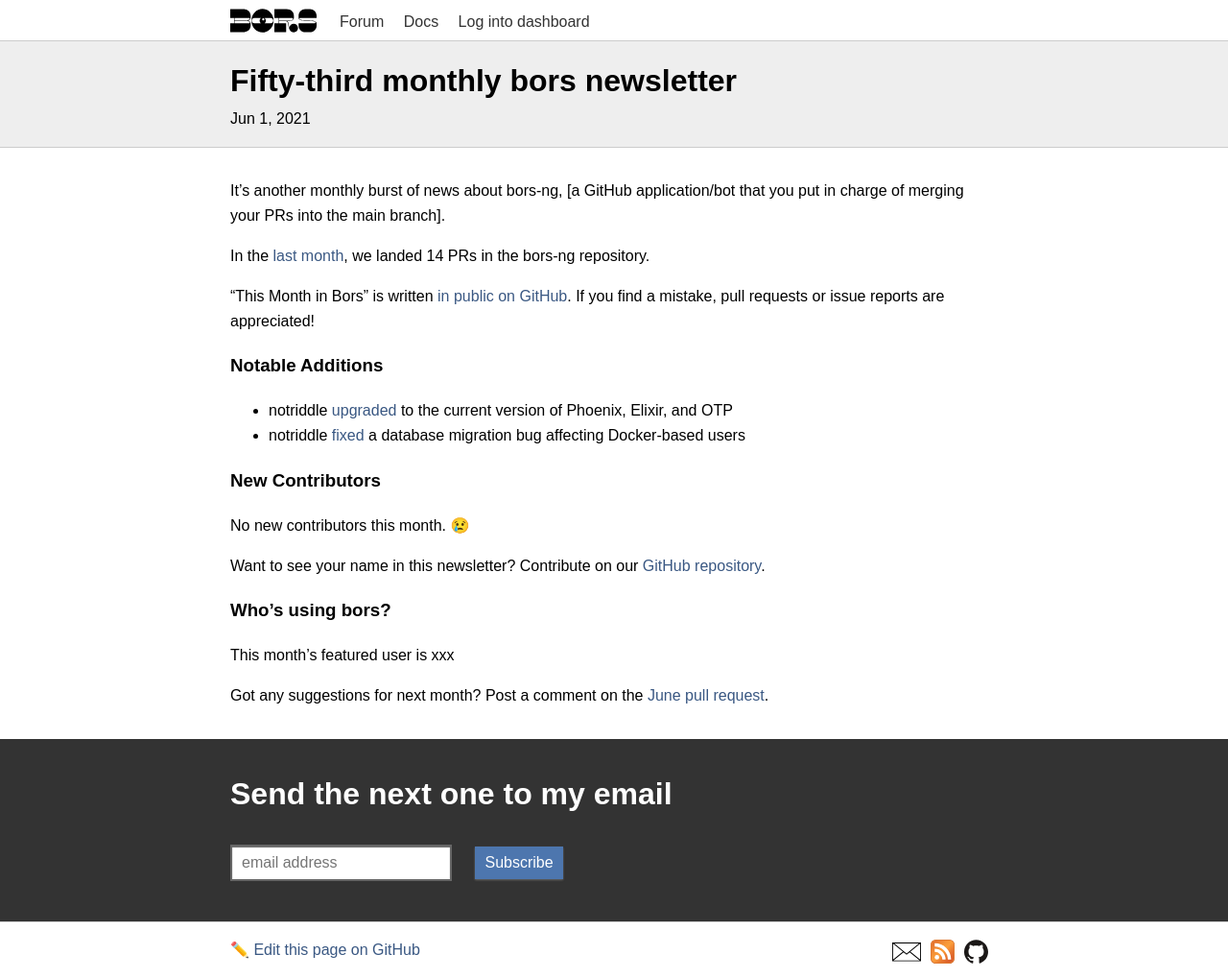
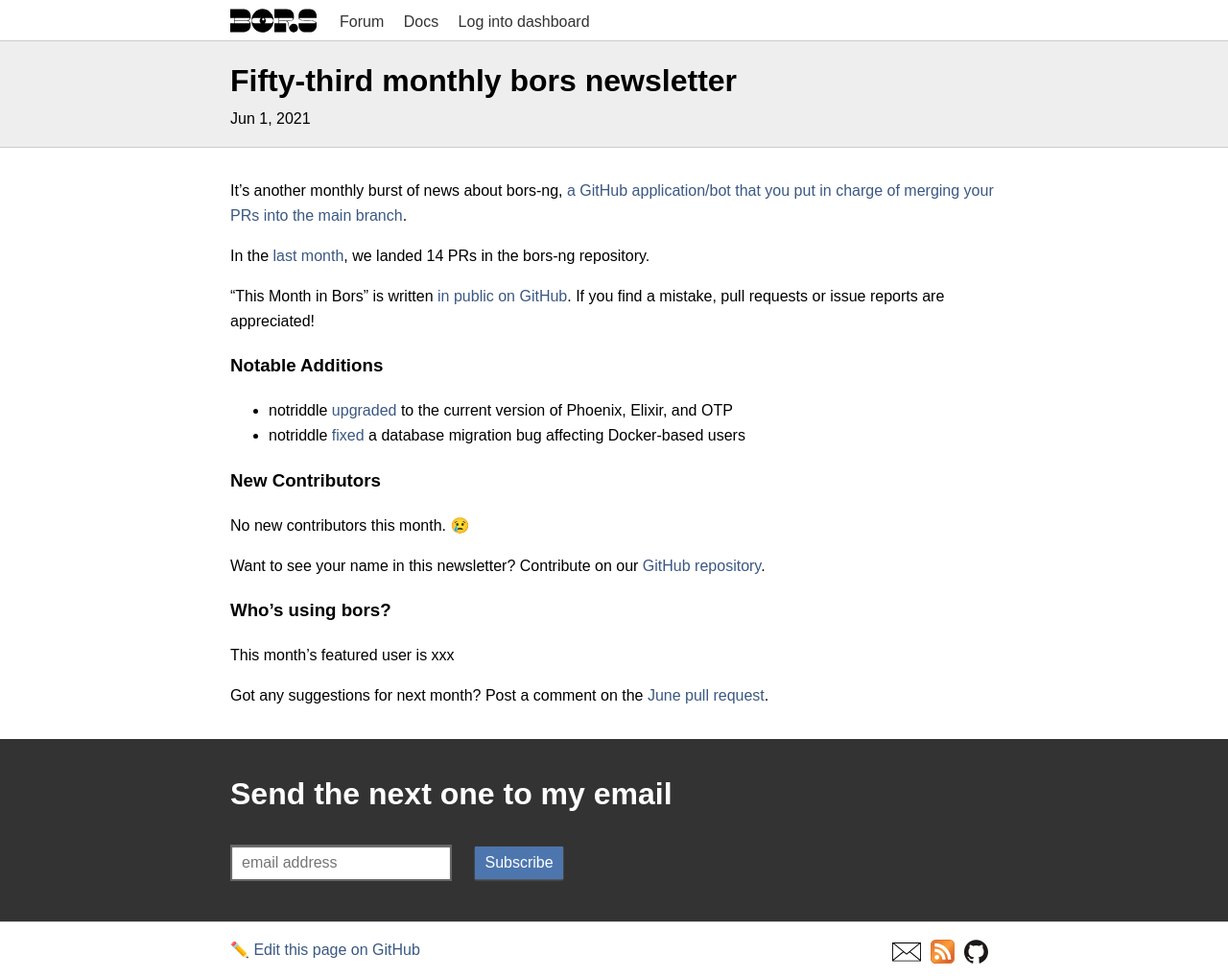
Before and after one commit to bors-ng/bors-ng.github.io, a Jekyll site: the page built from _posts/2021-06-01-tmib-53.md, in a window 1280 px wide. Shown: the whole page at 96% size. Built offline with Jekyll 4.4.1, drawn with Linux system fonts in a browser that asks for light colours; part of the change alters nothing that is shown.

```diff
--- a/_posts/2021-06-01-tmib-53.md
+++ b/_posts/2021-06-01-tmib-53.md
@@ -6,7 +6,7 @@ summary:    This May, XXX
 categories: newsletter
 ---
 
-It's another monthly burst of news about bors-ng, [a GitHub application/bot that you put in charge of merging your PRs into the main branch].
+It's another monthly burst of news about bors-ng, [a GitHub application/bot that you put in charge of merging your PRs into the main branch](https://www.fluvio.io/blog/2021/05/bors-confident-merges/).
 
 In the [last month](https://github.com/bors-ng/bors-ng/pulls?q=is%3Apr+is%3Amerged+closed%3A2021-05-01..2021-05-31),
 we landed 14 PRs in the bors-ng repository.
```
